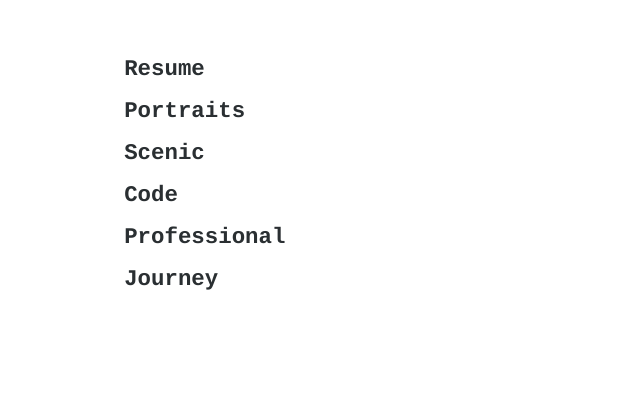
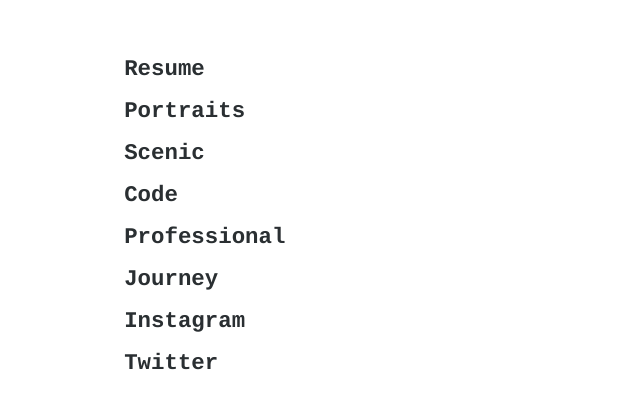
Before and after one commit to ispicer/iospicer, a plain HTML site: page index.html in a window 1280 px wide. Shown: the part 263-672 px from the top of the page, without its empty margins (0-640 px from the left). Drawn offline with nearby package versions, Linux system fonts and the light colour scheme; some packages are replaced by stand-ins of ours.

Commit message:
Added instagram and twitter links

```diff
--- a/index.html
+++ b/index.html
@@ -33,6 +33,8 @@
 						<p><a href="https://github.com/ispicer">Code</a></p>
 						<p><a href="https://linkedin.com/in/ispicer">Professional</a></p>
 						<p><a href="https://conquer.earth/iospicer">Journey</a></p>
+						<p><a href="https://instagram.com/iospicer">Instagram</a></p>
+						<p><a href="https://twitter.com/iospicer">Twitter</a></p>
 					</ul>
 				</section>
 			</div>
```
